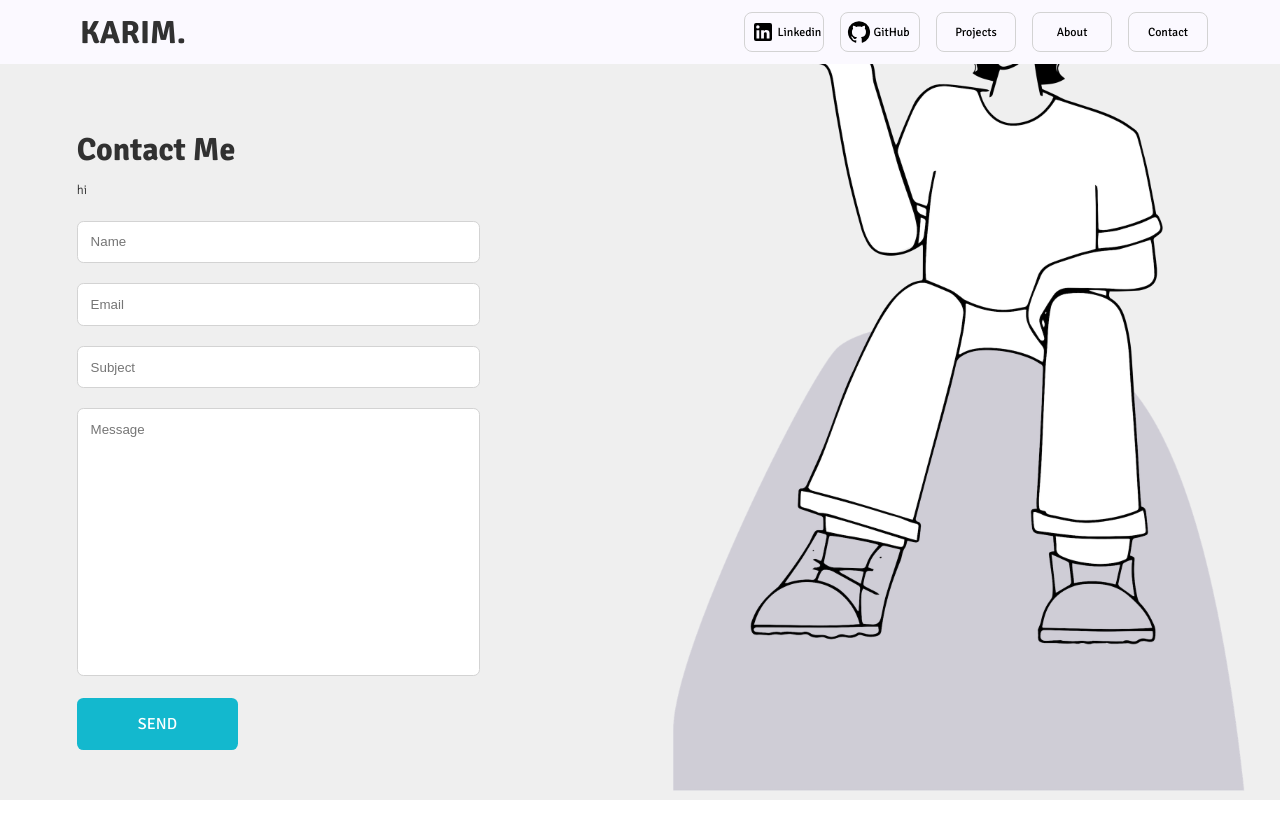
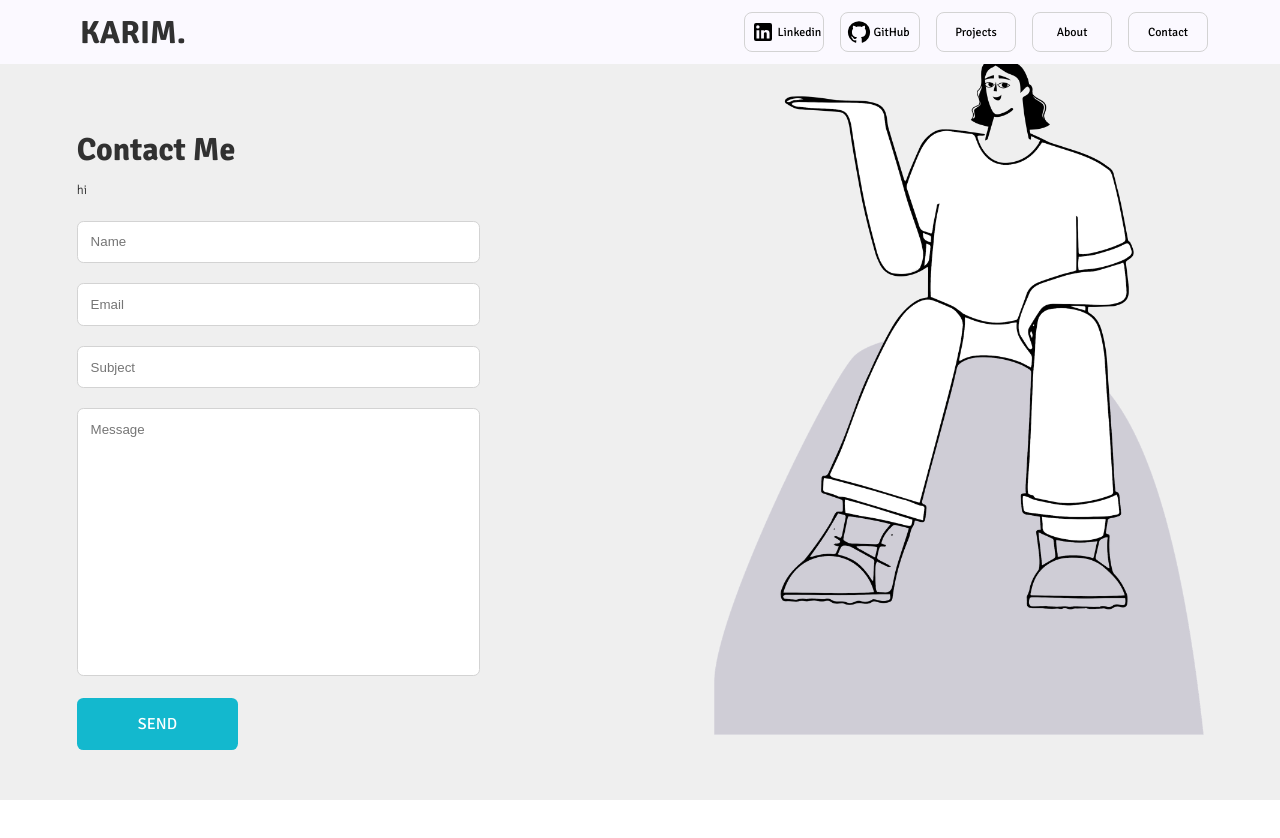
Before and after one commit to kaaf7/personal_website, a React (Create React App) app: page /contact in a window 1280 px wide. After the commit the page ends 800 px from the top, so only its background shows below. Built offline with nearby package versions, Linux system fonts and the light colour scheme.

Commit message:
edit image scale

```diff
--- a/src/Pages/Contact.jsx
+++ b/src/Pages/Contact.jsx
@@ -109,7 +109,7 @@ const RightImage = styled.img`
   display: flex;
   justify-content: center;
   align-items: center;
-  transform: scale(0.35);
+  transform: scale(0.30);
 `;
 const Contact = () => {
   return (
```
